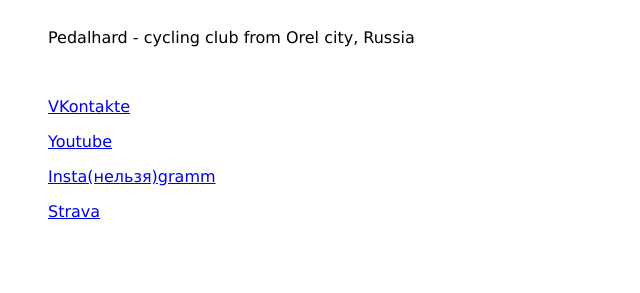
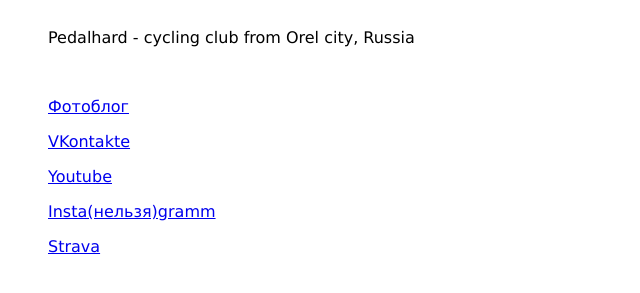
Before and after one commit to a3bundes/a3bundes, a plain HTML site: page index.htm in a window 1280 px wide. Shown: the part 269-562 px from the top of the page, without its empty margins (0-640 px from the left). Drawn offline with Linux system fonts and the light colour scheme.

Commit message:
Update index.htm

```diff
--- a/index.htm
+++ b/index.htm
@@ -4,6 +4,8 @@
 <p>&nbsp;</p>
 <p style="margin-left: 40px;"><font size="3"><font face="Verdana, Geneva, sans-serif">Pedalhard - cycling club from Orel city, Russia</font></font></p>
 <p>&nbsp;</p>
+
+<p style="margin-left: 40px;"><font size="3"><font face="Verdana, Geneva, sans-serif"><a href="https://dzen.ru/pedalhard" target="_blank">Фотоблог</a></font></font></p>
 <p style="margin-left: 40px;"><font size="3"><font face="Verdana, Geneva, sans-serif"><a href="https://vk.com/pedalhard" target="_blank">VKontakte</a></font></font></p>
 <p style="margin-left: 40px;"><font size="3"><font face="Verdana, Geneva, sans-serif"><a href="https://www.youtube.com/channel/UC3oi3pM9LX_RLwEsm1D4Xjw" target="_blank">Youtube</a></font></font></p>
 <p style="margin-left: 40px;"><font size="3"><font face="Verdana, Geneva, sans-serif"><a href="https://www.instagram.com/pedalhard_russia"  target="_blank">Insta(нельзя)gramm</a></font></font></p>
```
